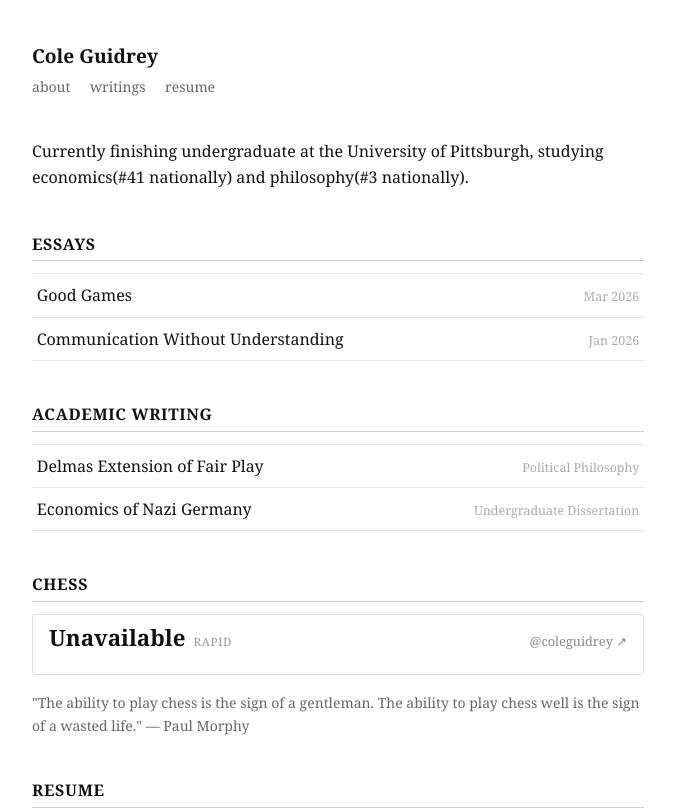
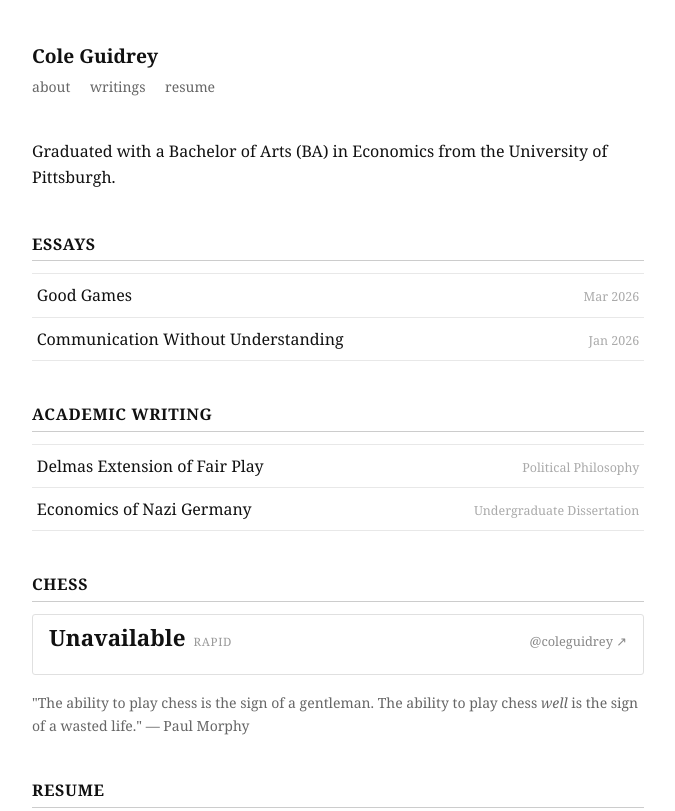
Before and after one commit to coleguidrey2/coleguidrey, a plain HTML site: page index.html in a window 1280 px wide. Shown: the top 811 px of the page, without its empty margins (302-977 px from the left). Drawn offline with Linux system fonts and the light colour scheme; no server answers.

Commit message:
Update index.html

```diff
--- a/index.html
+++ b/index.html
@@ -10,7 +10,7 @@
 <body>
   <div id="nav-placeholder"></div>
 
-  <p>Currently finishing undergraduate at the University of Pittsburgh, studying economics(#41 nationally) and philosophy(#3 nationally). </p>
+  <p>Graduated with a Bachelor of Arts (BA) in Economics from the University of Pittsburgh.</p>
 
   <h2>Essays</h2>
   <ul class="essay-list">
@@ -55,7 +55,7 @@
       </div>
     </div>
   </div>
-  <p class="small muted">"The ability to play chess is the sign of a gentleman. The ability to play chess well is the sign of a wasted life." — Paul Morphy</p>
+  <p class="small muted">"The ability to play chess is the sign of a gentleman. The ability to play chess <i>well</i> is the sign of a wasted life." — Paul Morphy</p>
 
   <h2>Resume</h2>
   <p><a href="Cole%20Guidrey's%20Resume.pdf" download="Cole Guidrey Resume.pdf">Download PDF</a></p>
```
